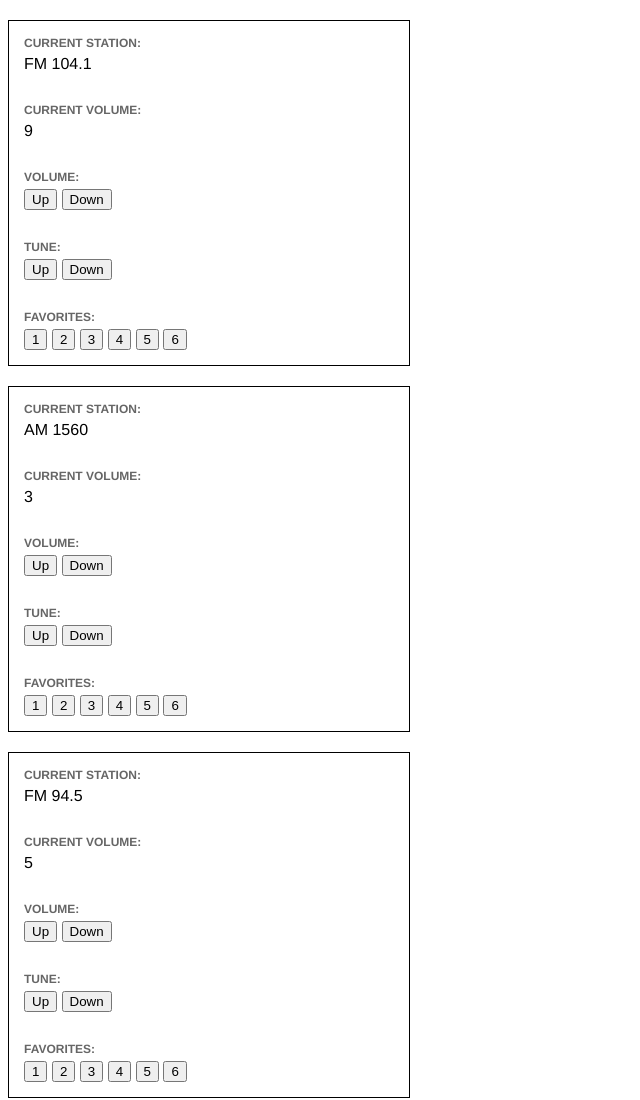
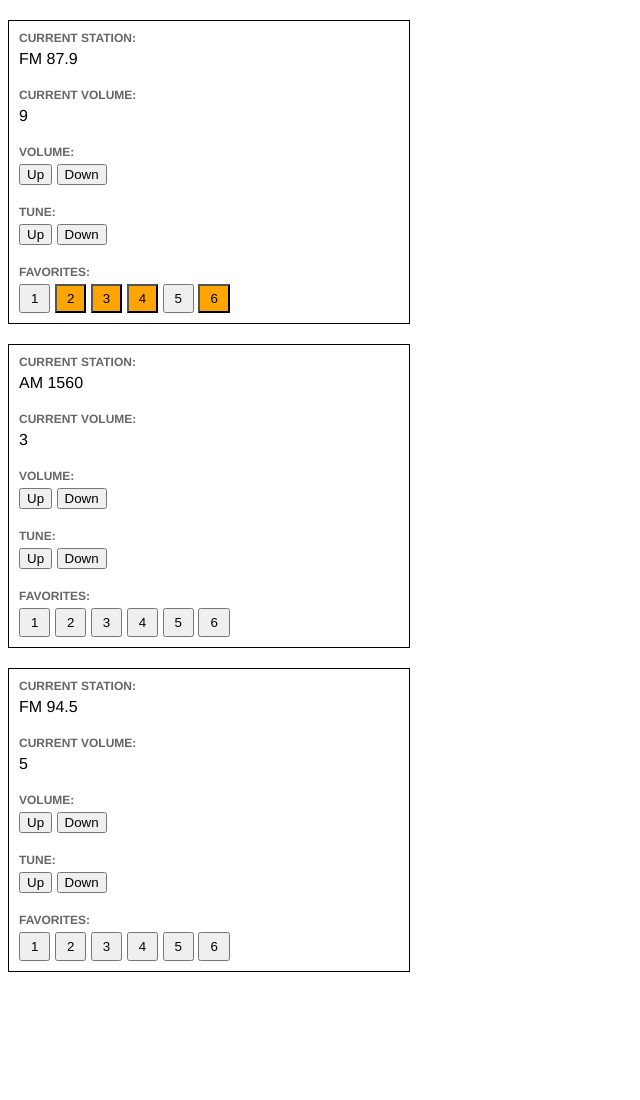
Before and after one commit to oakmac/object-oriented-calculator, a plain HTML site: page radio-example/index.html in a window 1280 px wide. Shown: the whole page, without its empty margins (0-640 px from the left). After the commit the page ends 992 px from the top, so only its background shows below. Drawn offline with Linux system fonts and the light colour scheme.

Commit message:
saving radio example

```diff
--- a/radio-example/css/radio.css
+++ b/radio-example/css/radio.css
@@ -10,7 +10,7 @@ html {
 }
 
 .radio-container .chunk {
-  padding: 15px;
+  padding: 10px;
 }
 
 .radio-container label {
@@ -21,3 +21,11 @@ html {
   font-weight: 600;
   margin-bottom: 5px;
 }
+
+.radio-container .preset-btn {
+  padding: 5px 10px;
+}
+
+.radio-container .preset-btn.active {
+  background: orange;
+}
--- a/radio-example/js/main.js
+++ b/radio-example/js/main.js
@@ -35,12 +35,11 @@ radio1.tuneDown() // goes to the next lowest frequency
 // radio1.frequency('fm', 98.8) // FM stations cannot be even
 radio1.frequency('am', 100) // out of range - does nothing
 
-/*
 // 6 preset stations
 radio1.getFavorites() // returns an array of the favorites
 radio1.setFavorite(1) // sets the current station as "Favorite 1"
+radio1.setFavorite(5)
 radio1.setFavorite(22) // does nothing - there are only 6 favorite buttons
 
 radio1.selectFavorite(1) // tune the radio to favorite 1
 radio1.selectFavorite(4) // tune the radio to favorite 4
-*/
--- a/radio-example/js/radio.js
+++ b/radio-example/js/radio.js
@@ -11,9 +11,13 @@ class Radio {
     }
 
     // set some constants
+    this.HOLD_TIME_MS = 2000
+    this.NUM_FAVORITES = 6
+
     this.MIN_AM_FREQUENCY = 540
     this.MAX_AM_FREQUENCY = 1600
     this.AM_FREQUENCY_INTERVAL = 10
+
     this.MIN_FM_FREQUENCY = 87.9
     this.MAX_FM_FREQUENCY = 107.9
     this.FM_FREQUENCY_INTERVAL = 0.2
@@ -27,6 +31,12 @@ class Radio {
 
     // add DOM events
     this._addEvents()
+
+    // set initial favorites
+    this._favorites = []
+    for (let i = 0; i < this.NUM_FAVORITES; i++) {
+      this._favorites.push({band: 'FM', frequency: this.MIN_FM_FREQUENCY})
+    }
 
     // set the initial radio state
     this.setVolume(5)
@@ -68,7 +78,7 @@ class Radio {
     if (newVolume < 0 || newVolume > 10) return
 
     this._volume = newVolume
-    this._renderVolume()
+    this._render()
 
     return newVolume
   }
@@ -83,7 +93,7 @@ class Radio {
   }
 
   getFrequency () {
-
+    return {band: this._band, frequency: this._frequency}
   }
 
   setFrequency (newBand, newFrequency) {
@@ -99,7 +109,7 @@ class Radio {
 
     this._band = newBand
     this._frequency = newFrequency
-    this._renderFrequency()
+    this._render()
   }
 
   turnUp () {
@@ -153,7 +163,27 @@ class Radio {
   }
 
   selectFavorite (favNum) {
-    console.log(this._elId + ': favorite ' + favNum)
+    // TODO: make sure favNum is valid
+    var favIdx = favNum - 1
+    let favBand = this._favorites[favIdx].band
+    let favFrequency = this._favorites[favIdx].frequency
+    this.setFrequency(favBand, favFrequency)
+  }
+
+  setFavorite (num) {
+    num = parseInt(num, 10)
+    if (num < 1 || num > this.NUM_FAVORITES) return
+
+    let currentBand = this._band
+    let currentFrequency = this._frequency
+    let favIdx = num - 1
+    this._favorites[favIdx] = {band: currentBand, frequency: currentFrequency}
+
+    this._render()
+  }
+
+  getFavorites () {
+    return this._favorites
   }
 
   // ---------------------------------------------------------------------------
@@ -177,6 +207,27 @@ class Radio {
       let presetNumber = evt.target.dataset.num
       that.selectFavorite(presetNumber)
     })
+    $('#' + id + ' .preset-btn').on('mousedown', function (evt) {
+      let presetNumber = evt.target.dataset.num
+      that._presetMousedownBtnNum = presetNumber
+      that._areWePressingDown = true
+
+      window.setTimeout(function () {
+        if (that._areWePressingDown && that._presetMousedownBtnNum === presetNumber) {
+          that.setFavorite(presetNumber)
+        }
+      }, that.HOLD_TIME_MS)
+    })
+    $('#' + id + ' .preset-btn').on('mouseup', function (evt) {
+      that._areWePressingDown = false
+      that._presetMousedownBtnNum = null
+    })
+  }
+
+  _render () {
+    this._renderVolume()
+    this._renderFrequency()
+    this._renderFavorites()
   }
 
   _renderVolume () {
@@ -185,6 +236,26 @@ class Radio {
 
   _renderFrequency () {
     $('#' + this._elId + ' .frequency-display').html(this._band + ' ' + this._frequency)
+  }
+
+  _renderFavorites () {
+    let id = this._elId
+    let currentBand = this._band
+    let currentFrequency = this._frequency
+
+    for (let i = 0; i < this.NUM_FAVORITES; i++) {
+      let favBand = this._favorites[i].band
+      let favFrequency = this._favorites[i].frequency
+
+      // highlight the button
+      if (currentBand === favBand && currentFrequency === favFrequency) {
+        $('#' + id + ' .fav-btn-' + (i + 1)).addClass('active')
+      } else {
+        // remove button highlight
+        $('#' + id + ' .fav-btn-' + (i + 1)).removeClass('active')
+      }
+      // TODO: clear the timeout on mouseleave button event
+    }
   }
 
   _buildHTML () {
@@ -228,12 +299,12 @@ class Radio {
       return `<div class="chunk">
                   <label>Favorites:</label>
                   <div class="presets">
-                      <button class="preset-btn" data-num="1">1</button>
-                      <button class="preset-btn" data-num="2">2</button>
-                      <button class="preset-btn" data-num="3">3</button>
-                      <button class="preset-btn" data-num="4">4</button>
-                      <button class="preset-btn" data-num="5">5</button>
-                      <button class="preset-btn" data-num="6">6</button>
+                      <button class="preset-btn fav-btn-1" data-num="1">1</button>
+                      <button class="preset-btn fav-btn-2" data-num="2">2</button>
+                      <button class="preset-btn fav-btn-3" data-num="3">3</button>
+                      <button class="preset-btn fav-btn-4" data-num="4">4</button>
+                      <button class="preset-btn fav-btn-5" data-num="5">5</button>
+                      <button class="preset-btn fav-btn-6" data-num="6">6</button>
                   </div>
               </div>`
     }
```
